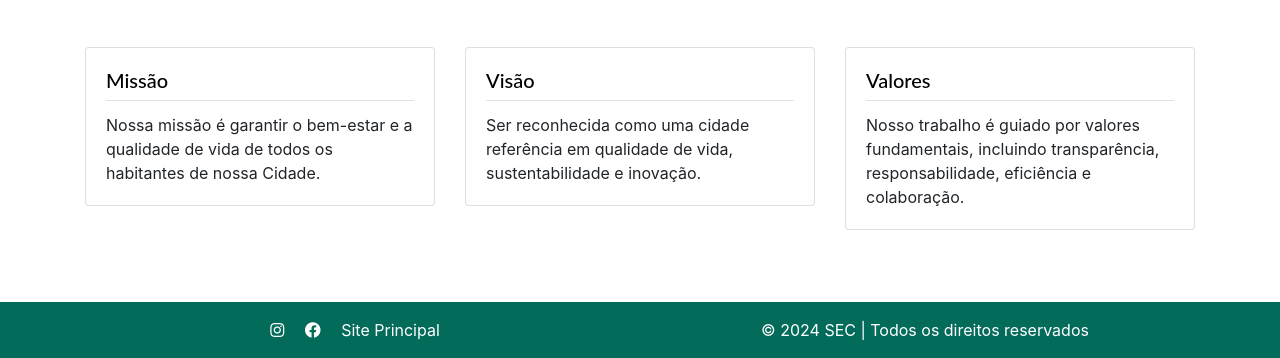
After one commit to Estagio-PrefeituraIta/Projeto_SEC, a PHP site: page /Projeto_SEC/View/sobre_login.html in a window 1280 px wide. The commit adds this page. Shown: the part 515-873 px from the top of the page. Run offline with PHP 8.4, Linux system fonts and the light colour scheme; some libraries are stand-ins or nearby versions.

Commit message:
:bug: fix: Cadastro Indo Para URL errada, Tela Sobre Ajustando as ancôras

```diff
--- a/Model/assets/css/pdf.css
+++ b/Model/assets/css/pdf.css
@@ -3,7 +3,6 @@ body {
   width: 210mm;
   height: 297mm;
   border: 1px solid black;
-  background-color: aqua  ;
 }
 
 .container {
--- /dev/null
+++ b/View/sobre_login.html
@@ -0,0 +1,156 @@
+<!DOCTYPE html>
+<html lang="pt-br">
+  <head>
+    <meta charset="UTF-8" />
+    <meta name="viewport" content="width=device-width, initial-scale=1.0" />
+    <title>Sobre Nós</title>
+
+    <link rel="stylesheet" href="./Model/assets/css/reset.css">
+    <link
+      rel="stylesheet"
+      href="https://cdn.jsdelivr.net/npm/bootstrap@4.4.1/dist/css/bootstrap.min.css"
+      integrity="sha384-Vkoo8x4CGsO3+Hhxv8T/Q5PaXtkKtu6ug5TOeNV6gBiFeWPGFN9MuhOf23Q9Ifjh"
+      crossorigin="anonymous"
+    />
+    <link rel="stylesheet" href="https://cdnjs.cloudflare.com/ajax/libs/font-awesome/5.15.3/css/all.min.css">
+  </head>
+  <body class="d-flex flex-column min-vh-100" style="min-width: 400px;">
+    <!-- Navigation -->
+    <nav
+      class="navbar navbar-expand-sm navbar-dark"
+      style="background-color: #036b5a"
+    >
+      <div class="container">
+        <!-- Adiciona a marca da barra de navegação -->
+        <a class="navbar-brand" href="../Model/home.php"
+          ><img
+            src="../Model/assets/img/Logo-Prefeitura-de-Itacoatiara-1-removebg-preview.png"
+            width="150"
+            alt=""
+        /></a>
+
+        <!-- Adiciona um botão de menu hamburguer para dispositivos móveis -->
+        <button
+          class="navbar-toggler"
+          type="button"
+          data-toggle="collapse"
+          data-target="#navbarNav"
+          aria-controls="navbarNav"
+          aria-expanded="false"
+          aria-label="Toggle navigation"
+        >
+          <span class="navbar-toggler-icon"></span>
+        </button>
+
+        <!-- Itens de navegação -->
+        <div class="collapse navbar-collapse" id="navbarNav">
+          <ul class="navbar-nav ml-auto">
+            <li class="nav-item">
+              <a class="nav-link" href="../Model/home.php"
+                ><i class="fas fa-home"></i> Login</a
+              >
+            </li>
+            <li class="nav-item">
+              <a class="nav-link active" href="../View/sobre_login.html"
+                ><i class="fas fa-info"></i> Sobre</a
+              >
+            </li>
+          </ul>
+        </div>
+      </div>
+    </nav>
+
+    <!-- Conteúdo da página "Sobre Nós" -->
+    <div class="container mt-4 flex-grow-1">
+        <div class="row">
+            <div class="col-md-6">
+                <h1>Sobre Nós</h1>
+                <p class="text-justify">Bem-vindo ao site SEC (Sistema de Emissão de Contra-Cheque) da Prefeitura de Itacoatiara. Aqui, estamos comprometidos em fornecer informações relevantes e serviços eficientes para nossos cidadãos.</p>
+
+
+                <p>Nossa equipe está comprometida em...</p>
+
+            </div>
+            <div class="col-md-6 mb-4 mb-lg-0">
+                <!-- Adicione uma imagem representativa da sua empresa -->
+                <!-- <img src="../Model/assets/img/Background_logo.png" alt="Imagem Representativa" class="img-fluid"> -->
+                <div class="embed-responsive embed-responsive-4by3">
+                  <iframe class="embed-responsive-item" src="https://prefeituradeitacoatiara.com.br/"></iframe>
+                </div>
+            </div>
+        </div>
+    </div>
+
+    <!-- Conteúdo da página "Missão, Visão e Valores" -->
+<div class="container my-4">
+
+  <div class="row my-4">
+      <!-- Missão -->
+      <div class="col-lg-4 mb-4">
+          <div class="card">
+              <div class="card-body">
+                  <h5 class="card-title border-bottom pb-2">Missão</h5>
+                  <p class="card-text">Nossa missão é garantir o bem-estar e a qualidade de vida de todos os habitantes de nossa Cidade.</p>
+              </div>
+          </div>
+      </div>
+
+      <!-- Visão -->
+      <div class="col-lg-4 mb-4">
+          <div class="card">
+              <div class="card-body">
+                  <h5 class="card-title border-bottom pb-2" >Visão</h5>
+                  <p class="card-text">Ser reconhecida como uma cidade referência em qualidade de vida, sustentabilidade e inovação.</p>
+              </div>
+          </div>
+      </div>
+
+      <!-- Valores -->
+      <div class="col-lg-4 mb-4">
+          <div class="card">
+              <div class="card-body">
+                  <h5 class="card-title border-bottom pb-2">Valores</h5>
+                  <p class="card-text">Nosso trabalho é guiado por valores fundamentais, incluindo transparência, responsabilidade, eficiência e colaboração.</p>
+              </div>
+          </div>
+      </div>
+  </div>
+
+</div>
+
+    <!-- Rodapé -->
+    <footer class="text-white p-3 text-center"  style="background-color: #036b5a">
+      <div class="container">
+          <div class="row">
+              <div class="col-md-6">
+                  <!-- Ícone do Instagram -->
+                  <a href="#" target="_blank" class="text-white mr-3" style="text-decoration: none;">
+                      <i class="fab fa-instagram"></i>
+                  </a>
+
+                  <a href="#" target="_blank" class="text-white mr-3" style="text-decoration: none;">
+                      <i class="fab fa-facebook"></i>
+                  </a>
+
+                  <!-- Link para o site principal -->
+                  <a href="https://prefeituradeitacoatiara.com.br/" target="_blank" class="text-white" style="text-decoration: none;">
+                    Site Principal
+                </a>
+              </div>
+              <div class="col-md-6">
+                  <!-- Outros elementos do rodapé -->
+                  <div class="container">
+                      &copy; 2024 SEC | Todos os direitos reservados
+                  </div>
+              </div>
+          </div>
+      </div>
+  </footer>
+
+
+    <!-- Bootstrap -->
+    <script src="https://code.jquery.com/jquery-3.5.1.slim.min.js"></script>
+    <script src="https://cdn.jsdelivr.net/npm/@popperjs/core@2.0.7/dist/umd/popper.min.js"></script>
+    <script src="https://stackpath.bootstrapcdn.com/bootstrap/4.5.2/js/bootstrap.min.js"></script>
+  </body>
+</html>
--- a/login.html
+++ b/login.html
@@ -48,7 +48,7 @@
         <div class="collapse navbar-collapse" id="navbarNav">
           <ul class="navbar-nav ml-auto">
             <li class="nav-item">
-              <a class="nav-link active" href="./View/sobre.html"
+              <a class="nav-link active" href="./View/sobre_login.html"
                 ><i class="fas fa-info"></i> Sobre</a
               >
             </li>
```
Also changed, not shown: Model/cadastro.php (+8 -22 lines), Model/consultar_cpf.php (+6 -4 lines), Model/home.php (+3 -19 lines), View/sobre.html (deleted, +0 -179 lines), View/sobre.php (added, +201 -0 lines), 2 other files.
